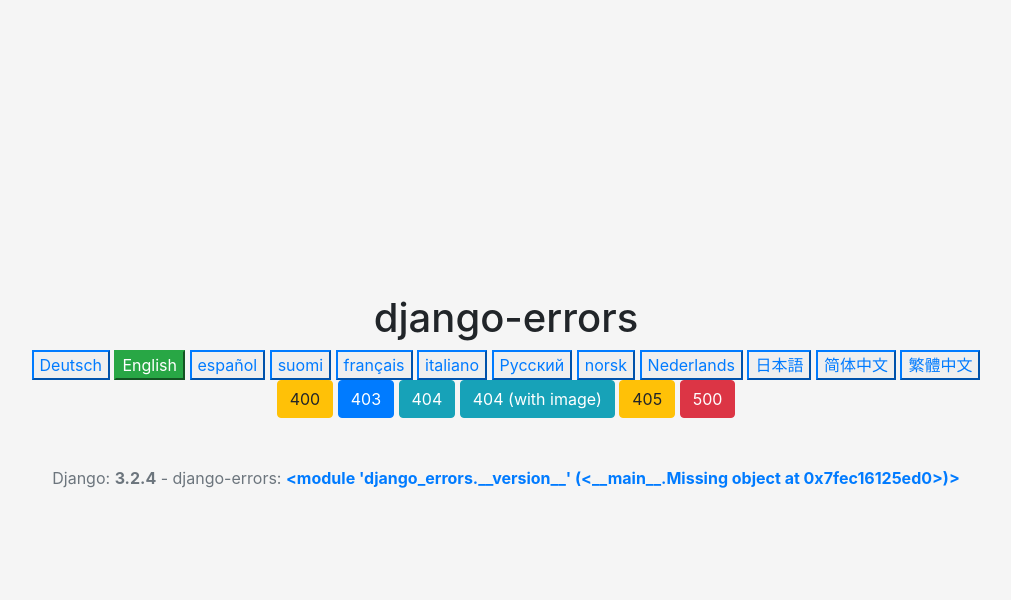
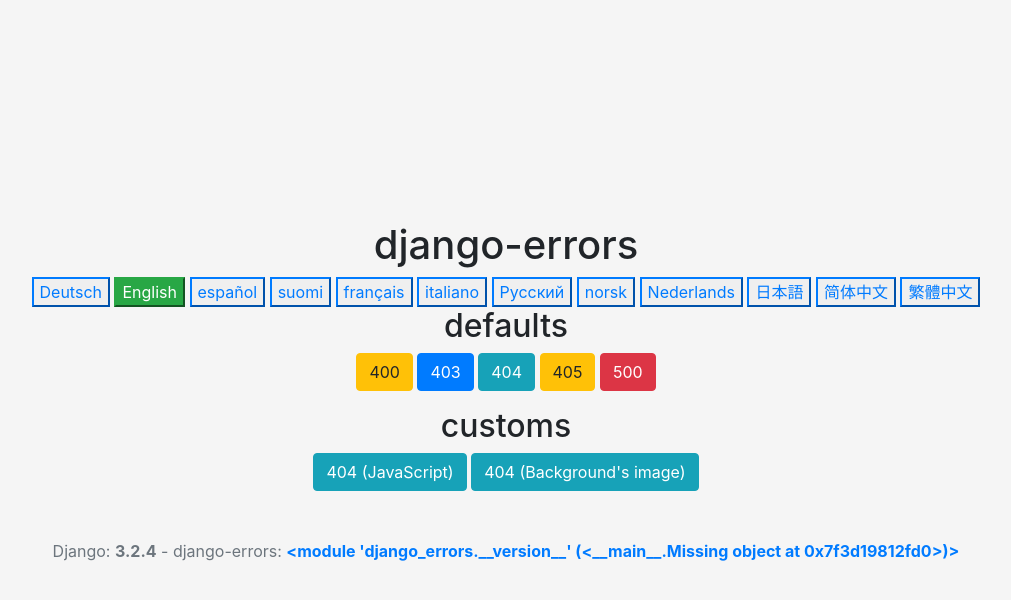
Before and after one commit to DLRSP/example, a Django app: page / in a window 1280 px wide. Shown: the top 600 px of the page, without its empty margins (134-1145 px from the left). Run offline with Django 3.2, Linux system fonts and the light colour scheme; some libraries are stand-ins or nearby versions.

Commit message:
- split custom behaviors

```diff
--- a/example/templates/index.html
+++ b/example/templates/index.html
@@ -26,13 +26,20 @@
 		</form>
 	</div>
 	<div>
+		<h2>defaults</h2>
 		<p>
 			<a href="{% url 'bad_request' %}" class="btn btn-warning" role="button">400</a>
 			<a href="{% url 'permission_denied' %}" class="btn btn-primary" role="button">403</a>
 			<a href="{% url 'not_found' %}" class="btn btn-info" role="button">404</a>
-			<a href="{% url 'not_found_with_image' %}" class="btn btn-info" role="button">404 (with image)</a>
 			<a href="{% url 'not_allowed' %}" class="btn btn-warning" role="button">405</a>
 			<a href="{% url 'internal_server_error' %}" class="btn btn-danger" role="button">500</a>
+		</p>
+	</div>
+	<div>
+		<h2>customs</h2>
+		<p>
+			<a href="{% url 'not_found_with_js' %}" class="btn btn-info" role="button">404 (JavaScript)</a>
+			<a href="{% url 'not_found_with_image' %}" class="btn btn-info" role="button">404 (Background's image)</a>
 		</p>
 	</div>
 
--- a/example/views.py
+++ b/example/views.py
@@ -7,6 +7,9 @@
 
 
 def index(request):
+    # Clean eventually custom template setting by the view
+    settings.TEMPLATE_ERROR_404 = ""
+
     return render(request, "index.html")
 
 
@@ -24,9 +27,12 @@
     raise Http404()
 
 
+def view_not_found_with_js(request):
+    settings.TEMPLATE_ERROR_404 = "errors/404-js.html"
+    raise Http404()
+
+
 def view_not_found_with_image(request):
-    # Override original template - "Custom" inside the title
-    # add your html file inside "errors/404-image.html"
     settings.TEMPLATE_ERROR_404 = "errors/404-image.html"
     raise Http404()
 
```
Also changed, not shown: example/templates/errors/404-image.html (+1 -18 lines), example/static/base/js/scripts-errors.js (line endings or trailing spaces).
